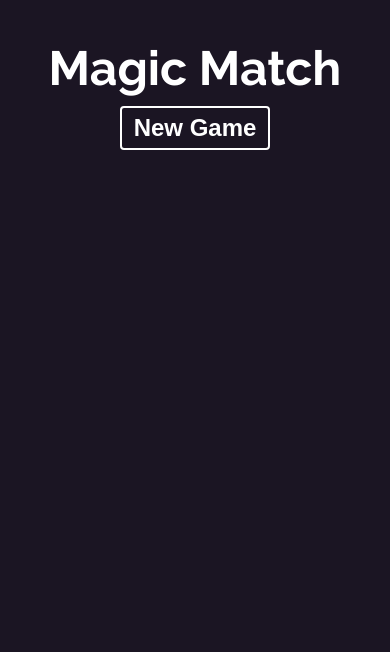
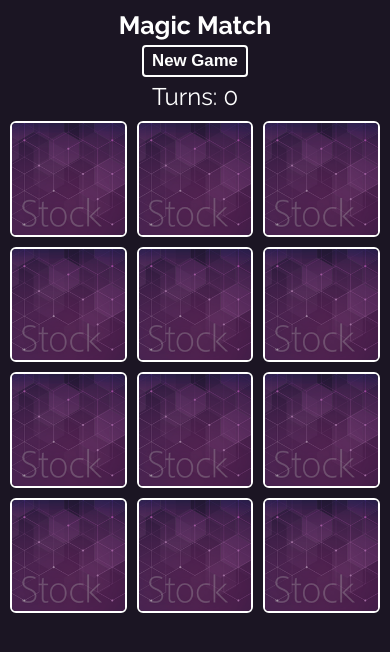
Before and after one commit to Officialibn1/magic-game, a React (Create React App) app: page / in a window 390 px wide. Shown: the top 652 px of the page. Built offline with nearby package versions, Linux system fonts and the light colour scheme.

Commit message:
Game Development Complete

```diff
--- a/src/App.css
+++ b/src/App.css
@@ -19,3 +19,32 @@ button:hover {
     background: #c23866;
     color: #fff;
 }
+
+.card-grid {
+    display: grid;
+    grid-template-columns: repeat(4, 1fr);
+    margin-top: 40px;
+    grid-gap: 20px;
+}
+
+@media(max-width: 780px) {
+    .card-grid{
+        grid-template-columns: repeat(3, 1fr);
+        margin: 10px;
+        grid-gap: 10px;
+    }
+
+    .App {
+        margin: 10px auto;
+    }
+
+    .App h1 {
+        font-size: 25px;
+    }
+
+    button {
+        padding: 4px 8px;
+        margin: 5px auto;
+        font-size: .7em;
+    }
+}
--- a/src/App.js
+++ b/src/App.js
@@ -1,11 +1,113 @@
+import { useEffect, useState } from 'react';
 import './App.css'
+import Card from './components/Card';
+
+const cardImages = [
+  {'src': '/img/helmet-1.png', matched: false},
+  {'src': '/img/potion-1.png', matched: false},
+  {'src': '/img/ring-1.png', matched: false},
+  {'src': '/img/shield-1.png', matched: false},
+  {'src': '/img/sword-1.png', matched: false},
+  {'src': '/img/scroll-1.png', matched: false}
+]
 
 function App() {
+  const [cards, setCards] = useState([]);
+
+  const [turns, setTurns] = useState(0);
+
+  const [choiceOne, setChoiceOne] = useState(null);
+
+  const [choiceTwo, setChoiceTwo] = useState(null);
+
+  // State to set a cards disabled state to true of false
+  const [disabled, setDisabled] = useState(false);
+
+
+  // Shuffle Card Function
+  const shuffleCard = () => {
+    const ShuffledCards = [...cardImages, ...cardImages]
+      .sort(() => Math.random() -0.5)
+      .map(card => ({...card, id: Math.random()}))
+
+      setChoiceOne(null)
+      setChoiceTwo(null)
+      setCards(ShuffledCards)
+
+      setTurns(0)
+  }
+
+  // Handling Choice function
+  const handleChoice = ( card ) => {
+    choiceOne ? setChoiceTwo(card) : setChoiceOne(card)
+  }
+
+  // Comparing two selected cards
+  useEffect(() => {
+
+    if(choiceOne && choiceTwo){
+      // The setDisabled function below only runs if the choiceOne and choiceTwo have a value then it disables the rest of the cards
+      setDisabled(true)
+
+      if (choiceOne.src === choiceTwo.src) {
+        setCards(prevCards => {                   //sets the card array state
+          return  prevCards.map(card => {         //maps throught the previous card array
+            if (card.src === choiceOne.src) {     //checks to validate if the individual cards mapped matches the selected card choice
+              return {...card, matched: true}     //returns the validated card with the matched attribute updated to true
+            } else {
+              return card                         //returns the card that doesnt match the condition as it was
+            }
+          })
+        })
+
+        resetTurn()
+      } else {
+        setTimeout(() => {
+          resetTurn()
+        }, 700);
+      }
+    }
+  }, [choiceOne, choiceTwo])
+
+  // useEffect for starting the game on mount
+  useEffect(() => {
+    shuffleCard()
+  }, []);
+
+  // Handling reset function
+  const resetTurn = () => {
+    setChoiceOne(null)
+    setChoiceTwo(null)
+    setTurns(prevTurns => prevTurns + 1)
+
+    // This resets the disabled sate back to false
+    setDisabled(false)
+  }
+
+
+
+
   return (
     <div className="App">
       <h1>Magic Match</h1>
 
-      <button>New Game</button>
+      <button onClick={() => shuffleCard()}>New Game</button>
+
+      <p>
+        Turns: {turns}
+      </p>
+
+      <div className="card-grid">
+        {cards.map((card) => (
+          <Card
+            card={card}
+            key={card.id}
+            handleChoice={handleChoice}
+            flipped={card === choiceOne || card === choiceTwo || card.matched}
+            disabled={disabled}
+          />
+        ))}
+      </div>
     </div>
   );
 }
--- /dev/null
+++ b/src/components/Card.css
@@ -0,0 +1,31 @@
+.card {
+    position: relative;
+}
+
+.card img {
+    width: 100%;
+    border: 2px solid #fff;
+    display: block;
+    border-radius: 6px;
+}
+
+.card .front {
+    transform: rotateY(90deg);
+    position: absolute;
+    transition: transform 300ms ease-in-out;
+}
+
+.flipped .front {
+    transform: rotateY(0deg);
+    transition-delay: 200ms;
+}
+
+.card .back {
+    transition: all ease-in 200ms;
+    transition-delay: 200ms;
+}
+
+.flipped .back {
+    transform: rotateY(90deg);
+    transition-delay: 0ms;
+}
--- /dev/null
+++ b/src/components/Card.jsx
@@ -0,0 +1,25 @@
+import './Card.css'
+
+const Card = ({ card, handleChoice, flipped, disabled }) => {
+
+    const handleClick = () => {
+        // this if statement below checks if a card is disabled and then prevents it fro  runnung the handlechoice function
+        if (!disabled) {
+            handleChoice(card)
+        }
+    }
+
+    return (
+        <div className="card">
+            <div className={flipped ? 'flipped' : ''}>
+
+                <img src={card.src} alt="card front" className="front" />
+
+                <img src='/img/cover.png' alt="card back" className="back" onClick={handleClick}/>
+
+            </div>
+          </div>
+    );
+}
+
+export default Card;
```
